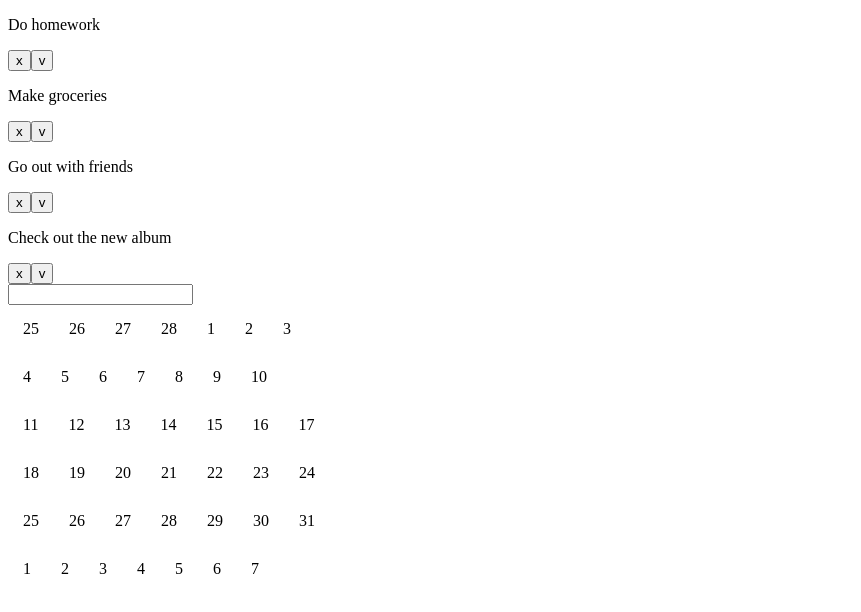
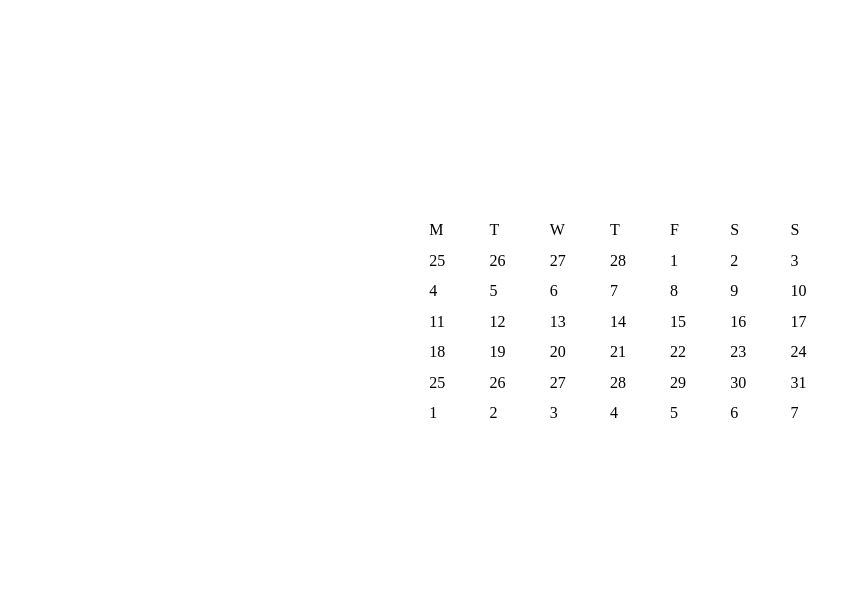
Before and after one commit to janKozie1/react-hooks-todo, a React (Create React App) app: page / in a window 1280 px wide. Shown: the top 612 px of the page, without its empty margins (0-861 px from the left). Built offline with nearby package versions, Linux system fonts and the light colour scheme.

Commit message:
Changes styles, added row of days' names

```diff
--- a/package.json
+++ b/package.json
@@ -4,6 +4,7 @@
   "private": true,
   "dependencies": {
     "react": "^16.8.4",
+    "react-addons-css-transition-group": "^15.6.2",
     "react-dom": "^16.8.4",
     "react-scripts": "2.1.8"
   },
--- a/src/components/App.js
+++ b/src/components/App.js
@@ -1,12 +1,13 @@
 import React from 'react';
 import TodoList from './TodoList';
 import Calendar from './Calendar'
+import '../styles/App.css'
 
 export default function App() {
 
     return (
-        <div>
-            <TodoList />
+        <div className='app'>
+            {/* <TodoList /> */}
             <Calendar date={new Date()} />
         </div>
     )
--- a/src/components/Calendar.js
+++ b/src/components/Calendar.js
@@ -1,7 +1,9 @@
 import React, { useState } from 'react';
 import Day from './Day'
 import Week from './Week'
+import DayOfWeek from './DayOfWeek'
 import { Months } from './Months'
+import '../styles/Calendar.css'
 
 const Calendar = ({ date }) => {
     const first = new Date(date.getFullYear(), date.getMonth(), 1);
@@ -9,8 +11,7 @@ const Calendar = ({ date }) => {
     const [weekList, setWeekList] = useState(new Array(6).fill(null).map((el, index) => new Array(7).fill(null).map((el2, index2) => <Day day={
         index * 7 + offset + index2 - Number(first.getDay()) + 1 <= 0 ? index * 7 + index2 - Number(first.getDay()) + 1 + offset + Number(Months[first.getMonth() - 1].days) : (index * 7 + offset + index2 - Number(first.getDay())) % Months[first.getMonth()].days + 1
     } />)))
-
-    console.log(weekList)
+    const [daysList, setDaysList] = useState(new Array(7).fill(null).map((e, index) => <DayOfWeek day={index}/>))
     const today = {
         dayInMonth: date.getDate(),
         dayInWeek: date.getDay(),
@@ -18,7 +19,8 @@ const Calendar = ({ date }) => {
     }
 
     return (
-        <div>
+        <div className='calendar'>
+            <Week days={daysList} />
             {
                 weekList.map((e, i) => {
                     return <Week days={e} key={i} />
--- /dev/null
+++ b/src/components/DayOfWeek.js
@@ -0,0 +1,12 @@
+import React, { useState } from 'react';
+import '../styles/Day.css'
+const Day = ({day}) => {
+    const days = ['M', 'T','W','T','F','S','S']
+    return (
+        <div className='day'>
+            {days[day]}
+        </div>
+    );
+};
+
+export default Day;
--- /dev/null
+++ b/src/styles/App.css
@@ -0,0 +1,9 @@
+.app {
+    margin: 0;
+    padding: 0;
+    min-width: 98vw;
+    min-height: 80vh;
+    display:grid;
+    grid-template-rows:4fr 4fr 4fr;
+    grid-template-columns: 4fr 4fr 4fr;
+}
--- /dev/null
+++ b/src/styles/Calendar.css
@@ -0,0 +1,11 @@
+.calendar{
+    grid-column: 2/3;
+    grid-row:2/3;
+    align-self: center;
+    justify-self: center;
+    width:100%;
+    height:100%;
+    display:grid;
+    grid-template-rows: repeat(7,1fr)
+
+}
--- a/src/styles/Day.css
+++ b/src/styles/Day.css
@@ -1,6 +1,5 @@
 .day{
     display:inline-block;
-    padding:10px;
-    margin:5px;
+
 
 }
--- a/src/styles/Week.css
+++ b/src/styles/Week.css
@@ -1,3 +1,5 @@
 .week{
-    display:block;
+    display:grid;
+    grid-template-columns: repeat(7,1fr);
+    width:100%;
 }
```
Also changed, not shown: 1 other file (tests, documents, lock files or other folders).
